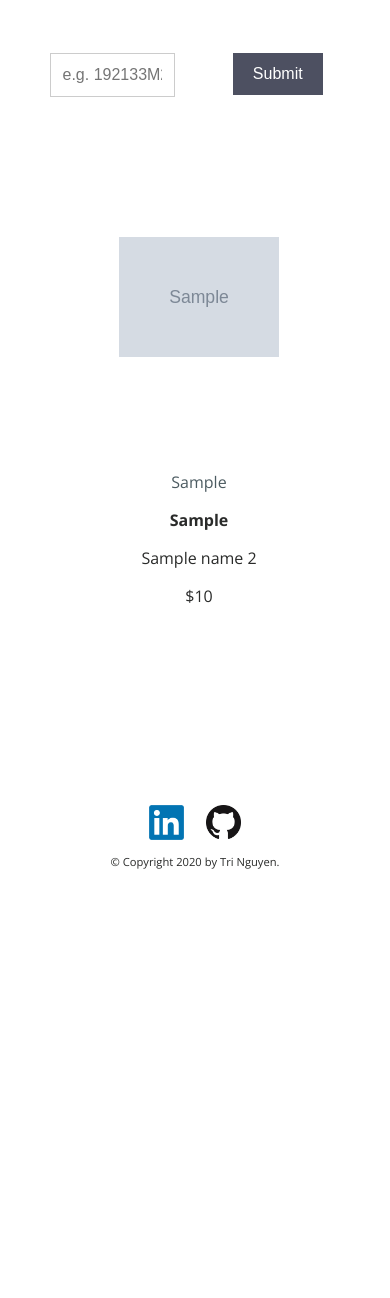
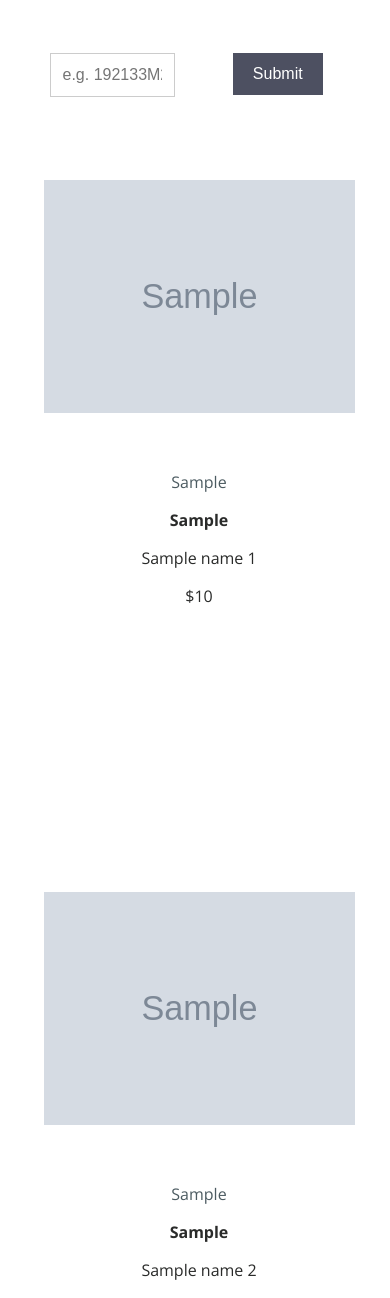
Before and after one commit to nqtri/SSENSE-Product-Recommendation-System, a Flask app: template webapp/templates/sku.html in a window 390 px wide; the page is wider, and only the part inside the window is pictured. Shown: the part 174-1472 px from the top of that part. Before the commit the page ends 1043 px from the top of that part, so only its background shows below. Run offline with Flask 2, Linux system fonts and the light colour scheme; the template is opened without the code that fills it: most values are stand-ins (such as "Sample title", 1, 10 or a date in 2020); grey boxes marked "Sample" are stand-in pictures.

Commit message:
fixed mobile view

```diff
--- a/webapp/static/responsive.css
+++ b/webapp/static/responsive.css
@@ -85,7 +85,15 @@
 @media only screen and (max-width : 639px) {
 
 
-	#menu-bar {
+#menu-bar {
 
 		display:none;
     }
+
+.parent--products {
+  display: flex;
+  flex-direction:column;
+  background-color: #fff;
+  align-items: center;
+  justify-content: center;
+}
```
